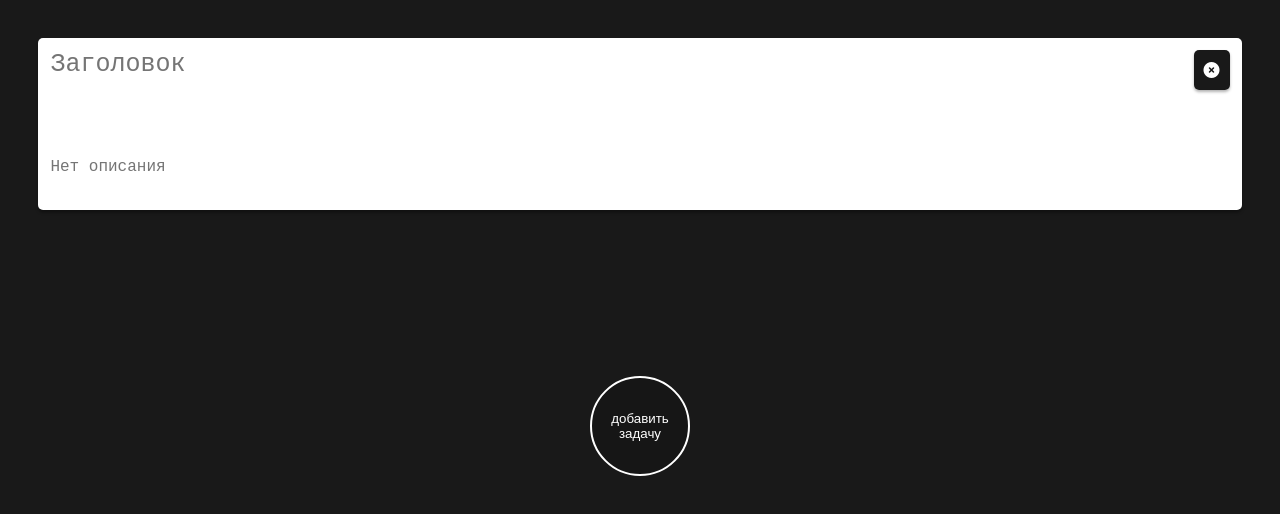
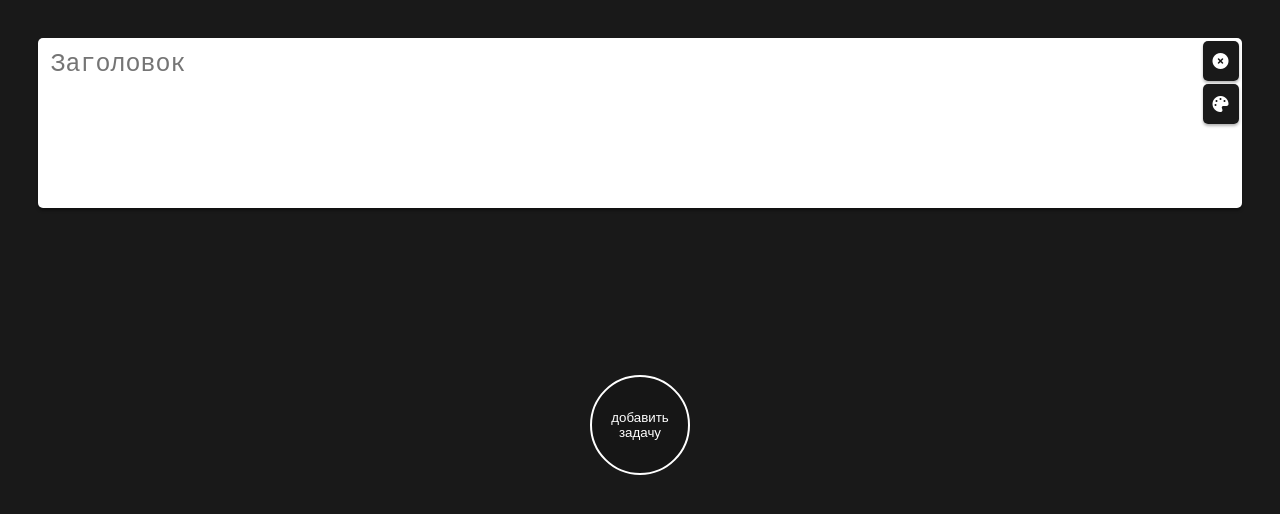
Before and after one commit to Tobias-Bot/todo-app, a React (Create React App) app: page / in a window 1280 px wide. Both pictures are taken after a click on the button "добавить задачу". Shown: the top 514 px of the page. Built offline with nearby package versions, Linux system fonts and the light colour scheme.

Commit message:
Added method that chages task's color

```diff
--- a/src/App.css
+++ b/src/App.css
@@ -24,6 +24,8 @@
   width: 100%;
   margin-bottom: 4%;
   border: none;
+  border-radius: 5px;
+  background-color: rgba(0, 0, 0, 0);
   resize: none;
   font-size: 25px;
   outline: none;
@@ -42,19 +44,23 @@
   height: 100%;
 }
 
-.btnDeleteTask {
+.taskSettings {
   position: absolute;
   right: 0;
   top: 0;
+}
+
+.btnOption {
+  position: relative;
   box-shadow: 0 2px 3px rgba(0, 0, 0, 0.3);
   padding: 10px;
-  margin: 1%;
+  margin: 3px;
   color: white;
   background-color: rgba(0, 0, 0, 0.9);
   border-radius: 5px;
   transition: 0.1s all;
 }
-.btnDeleteTask:hover {
+.btnOption:hover {
   cursor: pointer;
   background-color: rgba(0, 0, 0, 0.8);
 }
--- a/src/components/Task.js
+++ b/src/components/Task.js
@@ -5,33 +5,38 @@ class Task extends React.Component {
     super(props);
     this.state = {
       title: this.props.task.title,
-      description: this.props.description,
+      description: this.props.task.description,
+      color: "#000",
     };
+
+    this.colorInput = React.createRef();
 
     this.deleteTask = this.deleteTask.bind(this);
     this.ChangeTitle = this.ChangeTitle.bind(this);
+    this.ChangeColor = this.ChangeColor.bind(this);
+    this.colorInputClick = this.colorInputClick.bind(this);
     this.ChangeDescription = this.ChangeDescription.bind(this);
+  }
+
+  colorInputClick() {
+    this.colorInput.current.click();
   }
 
   ChangeTitle(e) {
     this.setState({ title: e.target.value }, () => {
-      let task = {
-        title: this.state.title,
-        description: this.state.description,
-      };
-
-      this.props.onTaskChange(task, this.props.index);
+      this.props.onTaskChange(this.state, this.props.index);
     });
   }
 
   ChangeDescription(e) {
     this.setState({ description: e.target.value }, () => {
-      let task = {
-        title: this.state.title,
-        description: this.state.description,
-      };
+      this.props.onTaskChange(this.state, this.props.index);
+    });
+  }
 
-      this.props.onTaskChange(task, this.props.index);
+  ChangeColor(e) {
+    this.setState({ color: e.target.value }, () => {
+      this.props.onTaskChange(this.state, this.props.index);
     });
   }
 
@@ -40,8 +45,12 @@ class Task extends React.Component {
   }
 
   render() {
+    const taskColor = {
+      backgroundColor: this.props.task.color,
+    };
+
     return (
-      <div className="task">
+      <div className="task" style={taskColor}>
         <div className="taskMainInfo">
           <textarea
             className="taskTitle"
@@ -49,15 +58,22 @@ class Task extends React.Component {
             placeholder="Заголовок"
             onChange={this.ChangeTitle}
           ></textarea>
-          <textarea
+          <div contentEditable="true"></div>
+          {/* <textarea
             className="taskText"
             value={this.props.task.description}
             placeholder="Нет описания"
             onChange={this.ChangeDescription}
-          ></textarea>
+          ></textarea> */}
         </div>
-        <div className="btnDeleteTask" onClick={this.deleteTask}>
-          <i className="fas fa-times-circle"></i>
+        <div className="taskSettings">
+          <div className="btnOption" onClick={this.deleteTask}>
+            <i className="fas fa-times-circle"></i>
+          </div>
+          <div className="btnOption" onClick={this.colorInputClick}>
+            <i className="fas fa-palette"></i>
+          </div>
+          <input type="color" ref={this.colorInput} hidden={true} onChange={this.ChangeColor} />
         </div>
       </div>
     );
```
Also changed, not shown: src/logo.svg.
